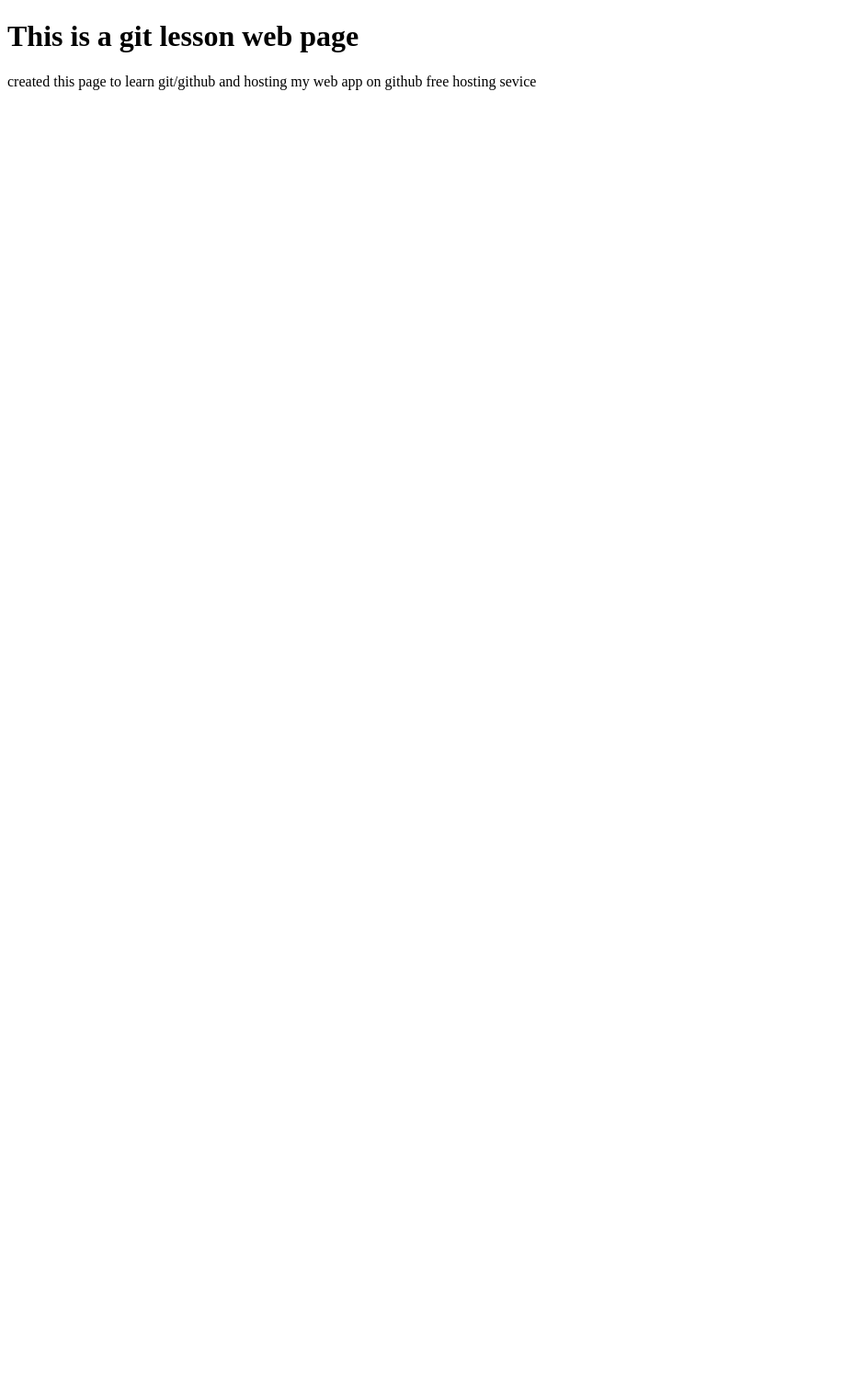
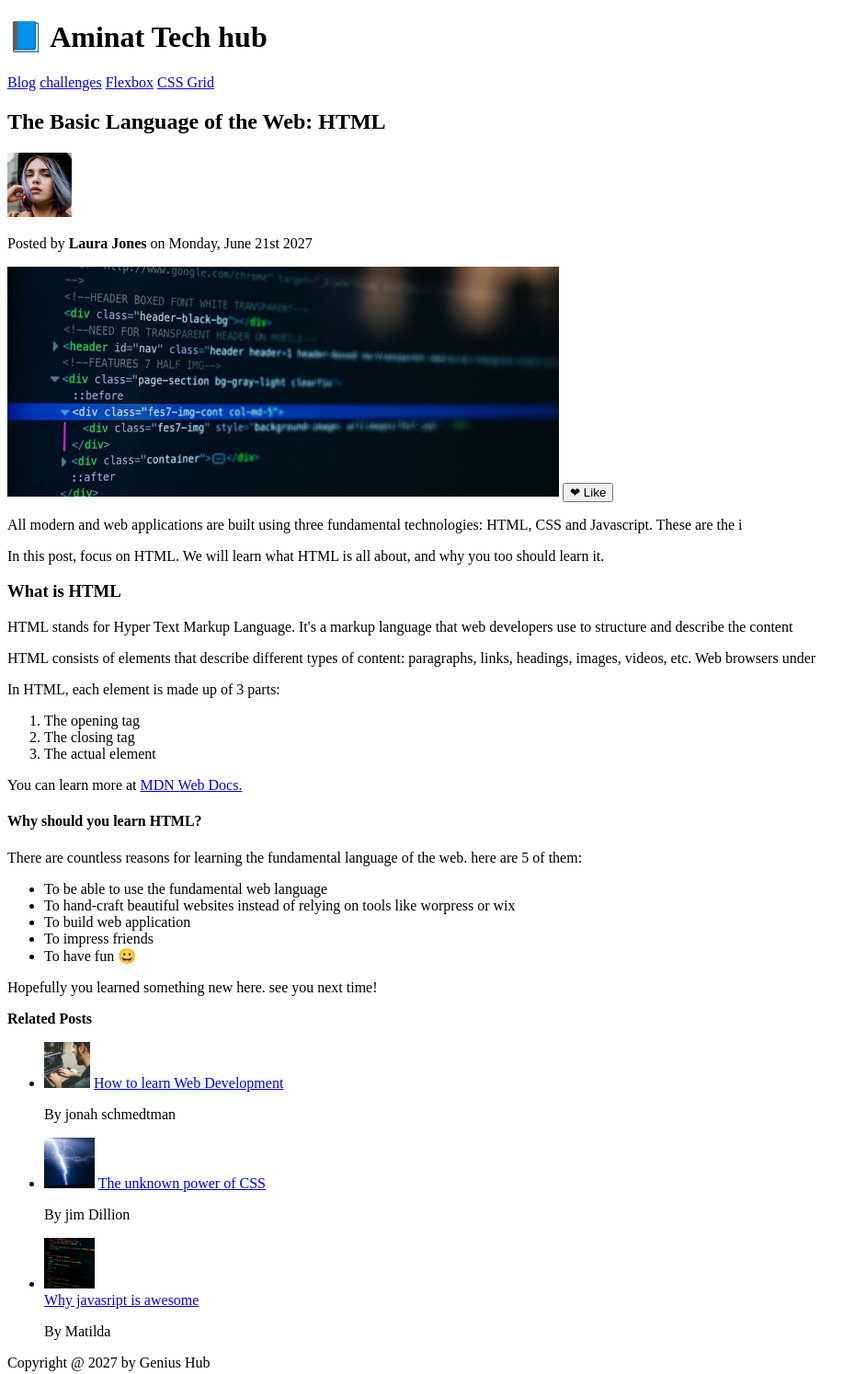
Before and after one commit to Amibak/git-lesson, a plain HTML site: page index.html in a window 1280 px wide. Shown: the whole page at 92% size, without its empty margins (0-942 px from the left). Before the commit the page ends 800 px from the top, so only its background shows below. Drawn offline with Linux system fonts and the light colour scheme.

Commit message:
Modified

```diff
--- a/index.html
+++ b/index.html
@@ -3,13 +3,55 @@
 <head>
     <meta charset="UTF-8">
     <meta name="viewport" content="width=device-width, initial-scale=1.0">
-    <title>Document</title>
+    <title>📘 Aminat Tech hub</title>
 </head>
 <body>
-    <h1>This is a git lesson web page</h1>
-    <p>
-        created this page to learn git/github and hosting my web app on github free hosting sevice
-    </p>
-
+    <h1>📘 Aminat Tech hub</h1>
+    <nav>
+        <a href="#">Blog</a>
+        <a href="#">challenges</a>
+        <a href="#">Flexbox</a>
+        <a href="#">CSS Grid</a>
+    </nav>
+    <main>
+        <h2>The Basic Language of the Web: HTML</h2>
+        <img src="/img/laura-jones.jpg" alt="image of a woman" width="70">
+        <p>Posted by <b>Laura Jones</b> on Monday, June 21st 2027</p>
+        <img src="/img/post-img.jpg" alt="html code" width="600
+        " height="250">
+        <button>❤ Like</button>
+        <p>All modern and web applications are built using three fundamental technologies: HTML, CSS and Javascript. These are the i </p>
+        <p>In this post, focus on HTML. We will learn what HTML is all about, and why you too should learn it.</p>
+        <h3>What is HTML</h3>
+        <P>HTML stands for Hyper Text Markup Language. It's a markup language that web developers use to structure and describe the content</P>
+        <p>HTML consists of elements that describe different types of content: paragraphs, links, headings, images, videos, etc. Web browsers under</p>
+        <p>In HTML, each element is made up of 3 parts:</p>
+        <ol>
+            <li>The opening tag</li>
+            <li>The closing tag</li>
+            <li>The actual element</li>
+        </ol>
+        <p>You can learn more at <a href="#">MDN Web Docs.</a></p>
+        <h4>Why should you learn HTML?</h4>
+        <P>There are countless reasons for learning the fundamental language of the web. here are 5 of them:</P>
+        <ul>
+         <li>To be able to use the fundamental web language</li>
+         <li>To hand-craft beautiful websites instead of relying on tools like worpress or wix</li>
+         <li>To build web application</li>
+         <li>To impress friends</li>
+         <li>To have fun 😀</li>
+        </ul>
+        <p>Hopefully you learned something new here. see you next time!</p>
+        <p><b>Related Posts</b></p>
+        <ul>
+            <li><img src="/img/related-1.jpg" alt="How to learn Web Development" width="50"> <a href="#">How to learn Web Development</a></li>
+            <p>By jonah schmedtman</p>
+            <li><img src="/img/related-2.jpg" alt="img power" width="55"> <a href="#">The unknown power of CSS</a></li>
+            <p>By jim Dillion</p>
+            <li><img src="/img/related-3.jpg" alt="javascript" width="55"></li><a href="#">Why javasript is awesome</a>
+            <p>By Matilda</p>
+        </ul>
+        <footer>Copyright @ 2027 by Genius Hub</footer>
+    </main>
 </body>
 </html>
```
Also changed, not shown: img/laura-jones.jpg (added), img/post-img.jpg (added), img/related-1.jpg (added), img/related-2.jpg (added), img/related-3.jpg (added).
